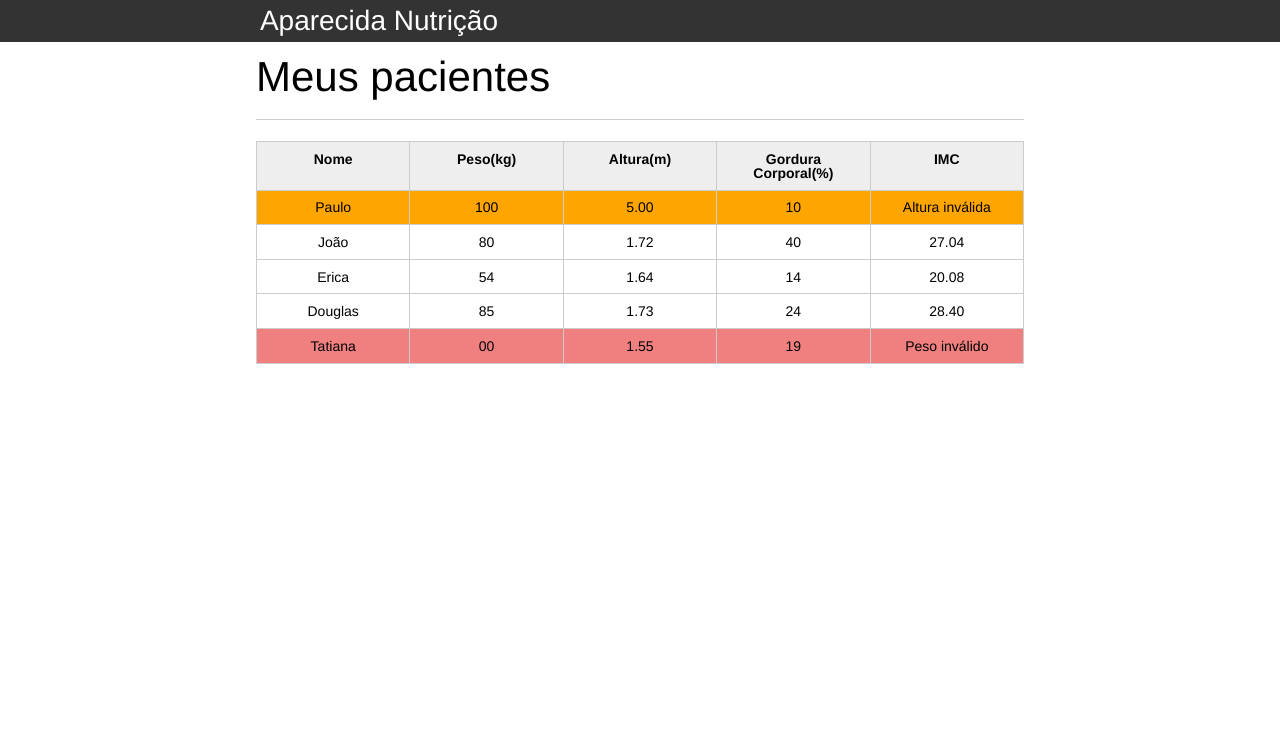
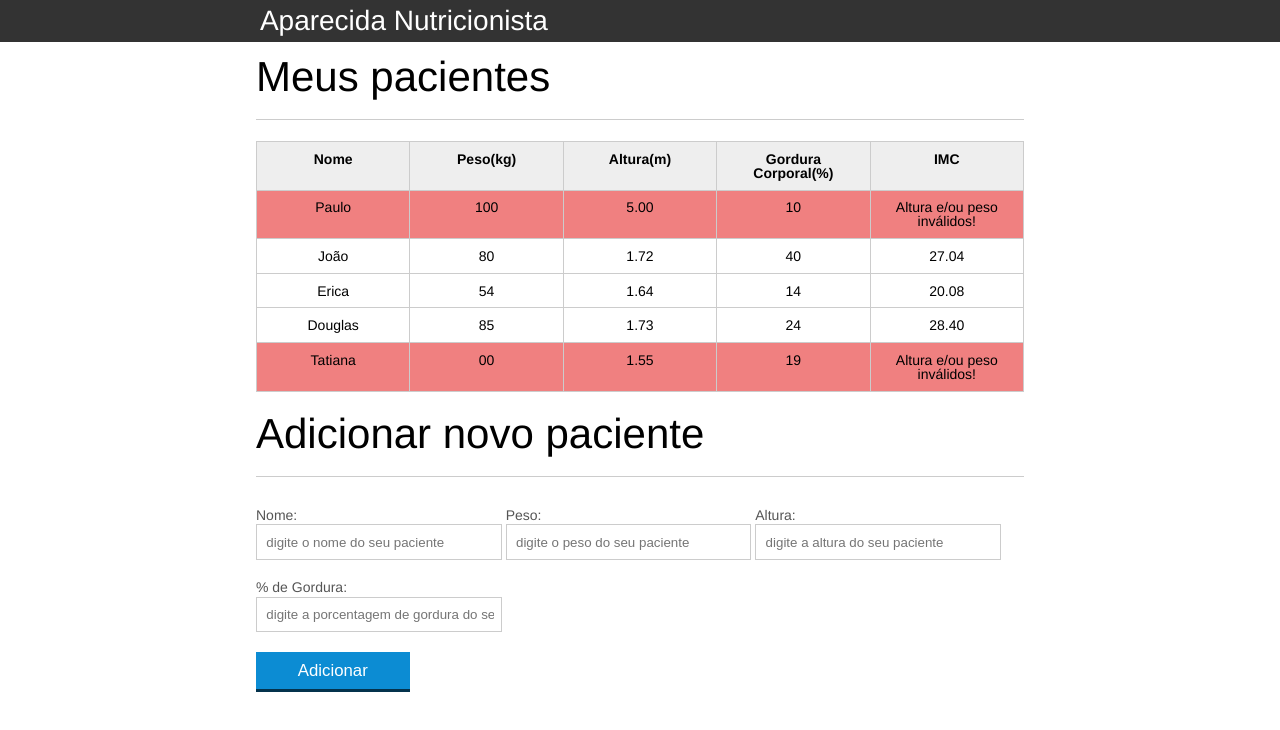
Before and after one commit to samu3lx/js-aparecida-nutri-2-tds-, a plain HTML site: page index.html in a window 1280 px wide. Drawn offline with Linux system fonts and the light colour scheme.

Commit message:
carga_adicionar-dados

```diff
--- a/index.html
+++ b/index.html
@@ -18,7 +18,7 @@
 		</div>
 	</header>
 	<main>
-		<section class="container">
+<section class="container">
 			<h2>Meus pacientes</h2>
 			<table>
 				<thead>
@@ -76,6 +76,31 @@
 
 		</section>
 	</main>
+	<!-- ... -->
+	<br>
+	<section class="container">
+		<h2 id="titulo-form">Adicionar novo paciente</h2>
+		<form id="form-adiciona">
+			<div class="grupo">
+				<label for="nome">Nome:</label>
+				<input id="nome" name="nome" type="text" placeholder="digite o nome do seu paciente" class="campo">
+			</div>
+			<div class="grupo">
+				<label for="peso">Peso:</label>
+				<input id="peso" name="peso" type="text" placeholder="digite o peso do seu paciente" class="campo campo-medio">
+			</div>
+			<div class="grupo">
+				<label for="altura">Altura:</label>
+				<input id="altura" name="altura" type="text" placeholder="digite a altura do seu paciente" class="campo campo-medio">
+			</div>
+			<div class="grupo">
+				<label for="gordura">% de Gordura:</label>
+				<input id="gordura" type="text" placeholder="digite a porcentagem de gordura do seu paciente" class="campo campo-medio">
+			</div>
+
+			<button id="adicionar-paciente" class="botao bto-principal">Adicionar</button>
+		</form>
+	</section>
 	<script src="/js/principal.js"></script>
 </body>
 
--- a/js/principal.js
+++ b/js/principal.js
@@ -1,36 +1,79 @@
-var pacientes = document.querySelectorAll(".paciente");
+var titulo = document.querySelector(".titulo");
+titulo.textContent = "Aparecida Nutricionista";
 
-for (var i = 0; i < pacientes.length; i++) {
+var trPacientes = document.querySelectorAll(".paciente");
 
-    var paciente = pacientes[i];
+for (var i = 0; i < trPacientes.length; i++) {
 
-    var tdPeso = paciente.querySelector(".info-peso");
+    var trPaciente = trPacientes[i];
+
+    var tdPeso = trPaciente.querySelector(".info-peso");
+    var tdAltura = trPaciente.querySelector(".info-altura");
+    var tdImc = trPaciente.querySelector(".info-imc");
+
     var peso = tdPeso.textContent;
-
-    var tdAltura = paciente.querySelector(".info-altura");
     var altura = tdAltura.textContent;
-
-    var tdImc = paciente.querySelector(".info-imc");
 
     var pesoEhValido = true;
     var alturaEhValida = true;
 
     if (peso <= 0 || peso >= 1000) {
-        console.log("Peso inválido!");
         pesoEhValido = false;
-        tdImc.textContent = "Peso inválido";
-    paciente.classList.add("paciente-invalido");
+        trPaciente.classList.add("paciente-invalido");
+        tdPeso.classList.add("peso-invalido");
+    }
+
+    if (altura <= 0 || altura >= 3.00) {
+        alturaEhValida = false
+        trPaciente.classList.add("paciente-invalido");
+        tdAltura.classList.add("altura-invalida");
+
+    }
+
+    if (pesoEhValido && alturaEhValida) {
+        var imc = (peso / (altura * altura));
+        tdImc.textContent = imc.toFixed(2);
+    } else {
+        tdImc.textContent = "Altura e/ou peso inválidos!"
+    }
+
 }
 
-    if (altura <= 0 || altura >= 3.00) {
-        console.log("Altura inválida!");
-        alturaEhValida = false;
-        tdImc.textContent = "Altura inválida";
-        paciente.style.backgroundColor = "orange";
-    }
+titulo.addEventListener("click", mostraMensagem)
+function mostraMensagem() {
+    console.log("Olá eu fui clicado!");
+}
 
-    if (alturaEhValida && pesoEhValido) {
-        var imc = peso / (altura * altura);
-        tdImc.textContent = imc.toFixed(2);
-    }
-}
+var botaoAdicionar = document.querySelector("#adicionar-paciente");
+botaoAdicionar.addEventListener("click", function
+(event){
+    event.preventDefault();
+    var form = document.querySelector('#form-adiciona');
+    var nome = form.nome.value;
+    var peso = form.peso.value;
+    var altura = form.altura.value;
+    var gordura = form.gordura.value;
+
+    var pacienteTr = document.createElement('tr')
+    var nomeTd = document.createElement('td')
+    var alturaTd = document.createElement('td')
+    var gorduraTd = document.createElement('td')
+    var pesoTd = document.createElement('td')
+    var imcTd = document.createElement('td')
+
+    nomeTd.textContent = nome;
+    alturaTd.textContent = altura;
+    pesoTd.textContent = peso;
+    gorduraTd.textContent = gordura;
+
+    pacienteTr.appendChild(nomeTd);
+    pacienteTr.appendChild(pesoTd);
+    pacienteTr.appendChild(alturaTd);
+    pacienteTr.appendChild(gorduraTd);
+
+    var tabela = document.querySelector("#tabela-pacientes")
+
+    tabela.appendChild(pacienteTr);
+
+
+});
```
